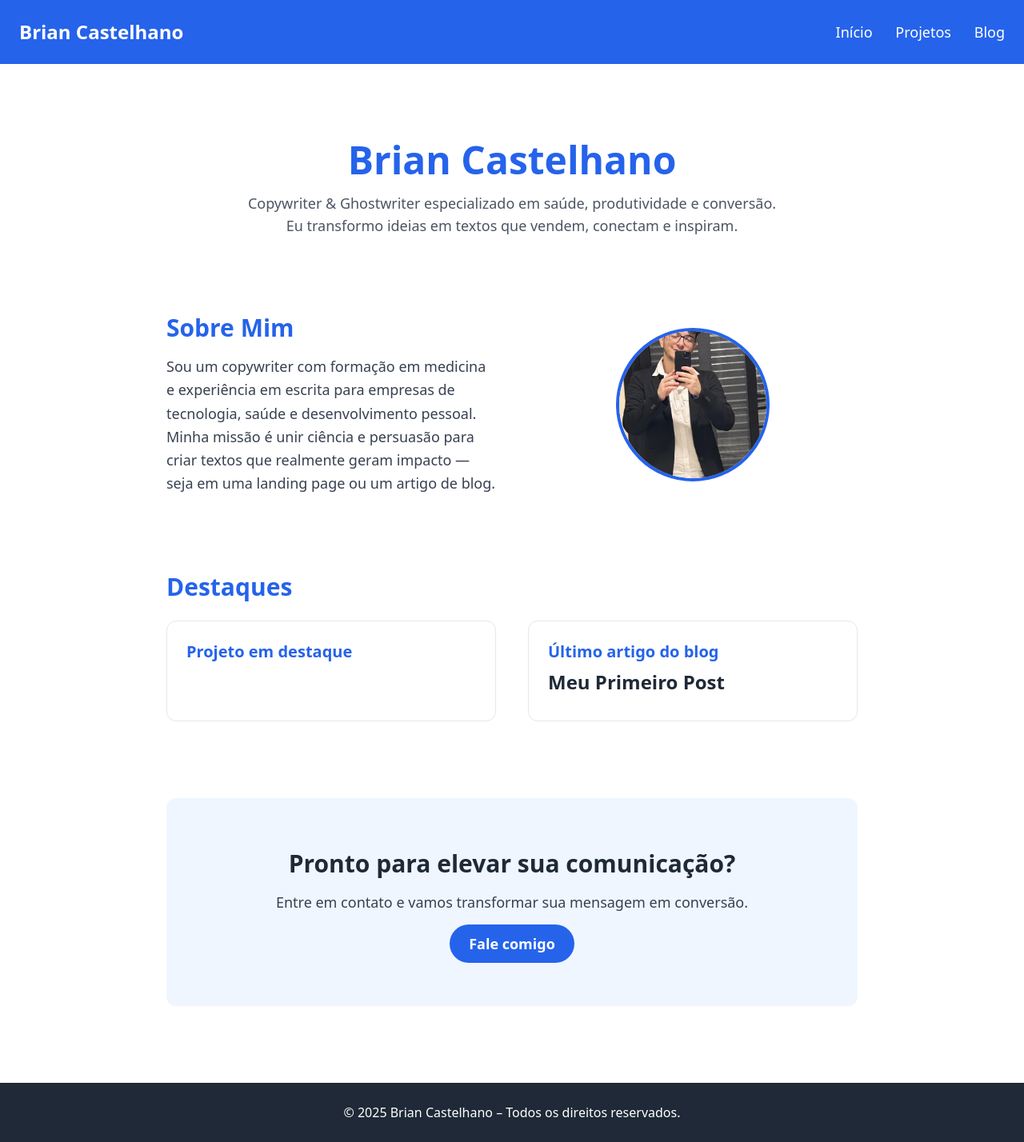
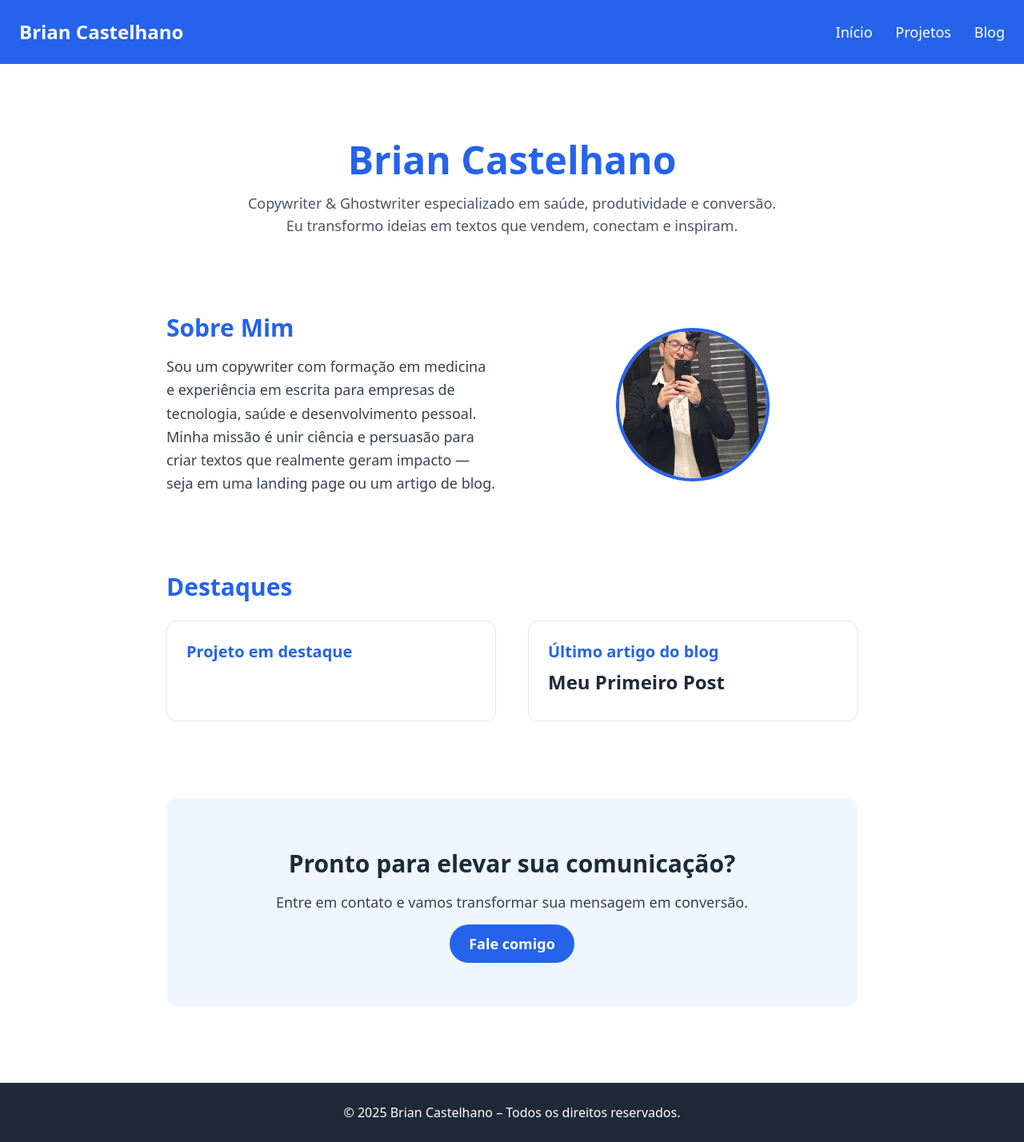
Before and after one commit to briantheengineer/briancopywriter.github.io, a Jekyll site: the page built from index.html, in a window 1280 px wide. Shown: the whole page at 80% size. Built offline with Jekyll 4.4.1, drawn with Linux system fonts in a browser that asks for light colours; nearby versions of some CDN libraries.

Commit message:
Update index.html

```diff
--- a/index.html
+++ b/index.html
@@ -26,7 +26,7 @@ title: Início
       src="assets/img/brian.jpeg"
       alt="Foto de Brian Castelhano"
       class="object-cover w-48 h-48"
-      style="object-position: left 40% top 40%;" />
+      style="object-position: left 20% top 10%;" />
   </div>
 </div>
 
```
